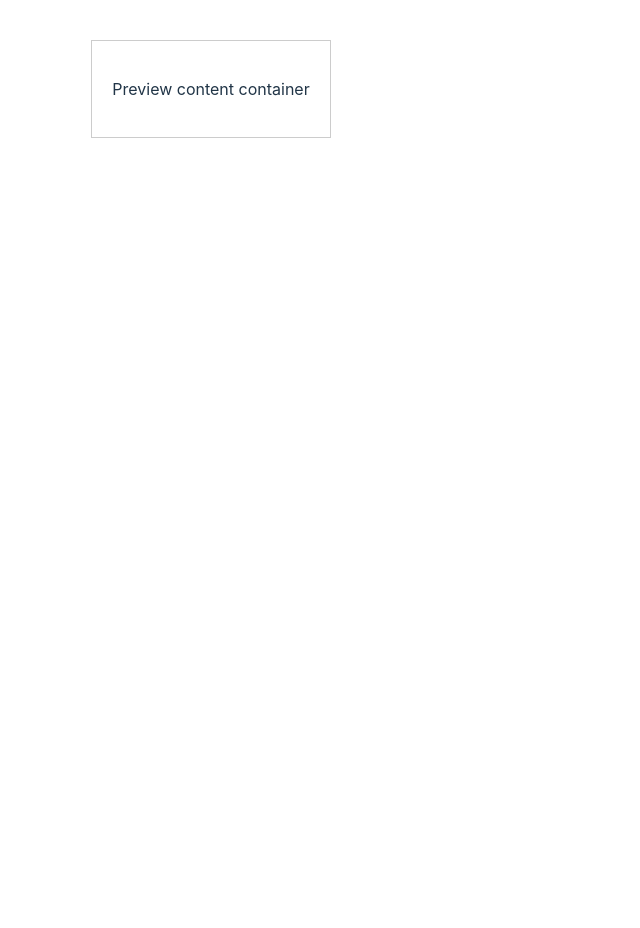
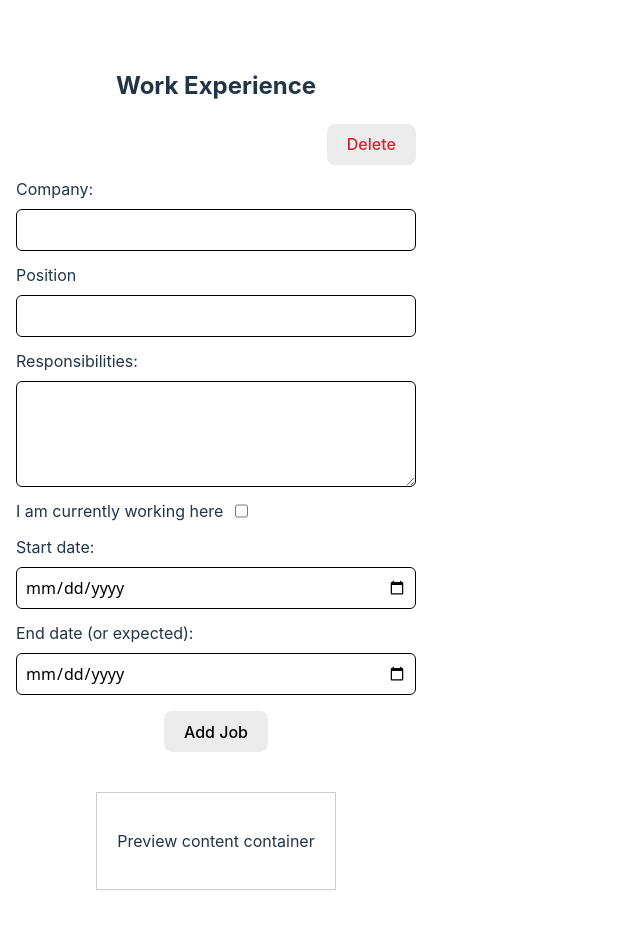
Before and after one commit to dpeterzen/cv-react-app, a React (Vite) app: page / in a window 1280 px wide. Shown: the part 1069-1997 px from the top of the page, without its empty margins (0-640 px from the left). Before the commit the page ends 1255 px from the top, so only its background shows below. Built offline with nearby package versions, Linux system fonts and the light colour scheme.

Commit message:
add job inputs to form

```diff
--- a/src/App.jsx
+++ b/src/App.jsx
@@ -20,6 +20,18 @@ function App() {
     }
   ]);
 
+  const [jobs, setJobs] = useState([
+    {
+      id: uuidv4(),
+      company: '',
+      position: '',
+      responsibilites: '',
+      start: '',
+      end: '',
+      isCurrent: false,
+    },
+  ]);
+
   return (
     <>
       <MainForm
@@ -27,6 +39,8 @@ function App() {
         setGeneralInfo={setGeneralInfo}
         educations={educations}
         setEducations={setEducations}
+        jobs={jobs}
+        setJobs={setJobs}
       />
       <div className="content">
         <p>Preview content container</p>
--- /dev/null
+++ b/src/components/JobInput.jsx
@@ -0,0 +1,105 @@
+function JobInput({ job, updateJob, deleteJob }) {
+  const handleCompany = (jobId, e) => {
+    updateJob(jobId, 'company', e.target.value);
+  }
+
+  const handlePosition = (jobId, e) => {
+    updateJob(jobId, 'position', e.target.value);
+  }
+
+  const handleResponsibilities = (jobId, e) => {
+    updateJob(jobId, 'responsibilities', e.target.value);
+  }
+
+  const handleStartDate = (jobId, e) => {
+    updateJob(jobId, 'start', e.target.value);
+  }
+
+  const handleEndDate = (jobId, e) => {
+    updateJob(jobId, 'end', e.target.value);
+  }
+
+  const handleIsCurrent = (jobId, e) => {
+    if (e.target.checked) {
+      updateJob(jobId, 'end', '');
+    }
+    updateJob(jobId, 'isCurrent', e.target.checked);
+  }
+
+  return (
+    <>
+      <button
+        className="delete-btn"
+        type="button"
+        onClick={() => deleteJob(job.id)}
+      >
+        Delete
+      </button>
+
+      <label htmlFor={"company-" + job.id}>
+        Company:
+        <input
+          id={"company-" + job.id}
+          type="text"
+          value={job.school}
+          onChange={(e) => handleCompany(job.id, e)}
+        />
+      </label>
+
+      <label htmlFor={"position-" + job.id}>
+        Position
+        <input
+          id={"position-" + job.id}
+          type="text"
+          value={job.position}
+          onChange={(e) => handlePosition(job.id, e)}
+        />
+      </label>
+
+      <label htmlFor={"responsibilities-" + job.id}>
+        Responsibilities:
+        <textarea
+          id={"responsibilities-" + job.id}
+          value={job.responsibilities}
+          rows="4"
+          cols="40"
+          onChange={(e) => handleResponsibilities(job.id, e)}
+        >
+        </textarea>
+      </label>
+
+      <label htmlFor={"isCurrent-" + job.id} className="isCurrentLabel">
+        I am currently working here
+        <input
+          id={"isCurrent-" + job.id}
+          type="checkbox"
+          onChange={(e) => handleIsCurrent(job.id,e)}
+          checked={job.isCurrent}
+        />
+      </label>
+
+      <label htmlFor={"start-" + job.id}>
+        Start date:
+        <input
+          id={"start-" + job.id}
+          type="date"
+          value={job.start}
+          onChange={(e) => handleStartDate(job.id, e)}
+        />
+      </label>
+
+      <label htmlFor={"school-" + job.id}>
+        End date (or expected):
+        <input
+          id={"school-" + job.id}
+          type="date"
+          value={job.school}
+          onChange={(e) => handleEndDate(job.id, e)}
+          disabled={job.isCurrent}
+        />
+      </label>
+    </>
+  );
+}
+
+export default JobInput;
--- a/src/components/MainForm.jsx
+++ b/src/components/MainForm.jsx
@@ -1,6 +1,7 @@
 import { v4 as uuidv4 } from 'uuid';
 import GeneralInput from "./GeneralInput";
 import EducationInput from "./EducationInput";
+import JobInput from "./JobInput";
 import '../styles/MainForm.css';
 
 function MainForm({
@@ -8,7 +9,10 @@ function MainForm({
   setGeneralInfo,
   educations,
   setEducations,
+  jobs,
+  setJobs
 }) {
+
   const addEducation = () => {
     setEducations([
       ...educations,
@@ -40,6 +44,37 @@ function MainForm({
     );
   }
 
+  const addJob = () => {
+    setJobs([
+      ...jobs,
+      {
+        id: uuidv4(),
+        company: '',
+        position: '',
+        responsibilites: '',
+        start: '',
+        end: '',
+        isCurrent: false,
+      },
+    ]);
+  }
+
+  const updateJob = (jobId, property, value) => {
+    setJobs((prevJobs) =>
+      prevJobs.map((job) => {
+        if (job.id === jobId) {
+          return { ...job, [property]: value };
+        } else {
+          return job;
+        }
+      })
+    );
+  }
+
+  const deleteJob = (jobId) => {
+    setJobs(jobs.filter((job) => job.id !== jobId));
+  }
+
   return (
     <>
       <h1 className="app-title">CV Generator</h1>
@@ -67,6 +102,20 @@ function MainForm({
           ))}
           <button className="add-education" type="button" onClick={addEducation}>Add Education</button>
         </section>
+
+        <section>
+          <h2>Work Experience</h2>
+          {jobs.map((job) => (
+            <div className="input-container" key={job.id}>
+            <JobInput
+              job={job}
+              updateJob={updateJob}
+              deleteJob={deleteJob}
+            />
+          </div>
+          ))}
+          <button className="add-job" type="button" onClick={addJob}>Add Job</button>
+        </section>
       </form>
     </>
   );
```
